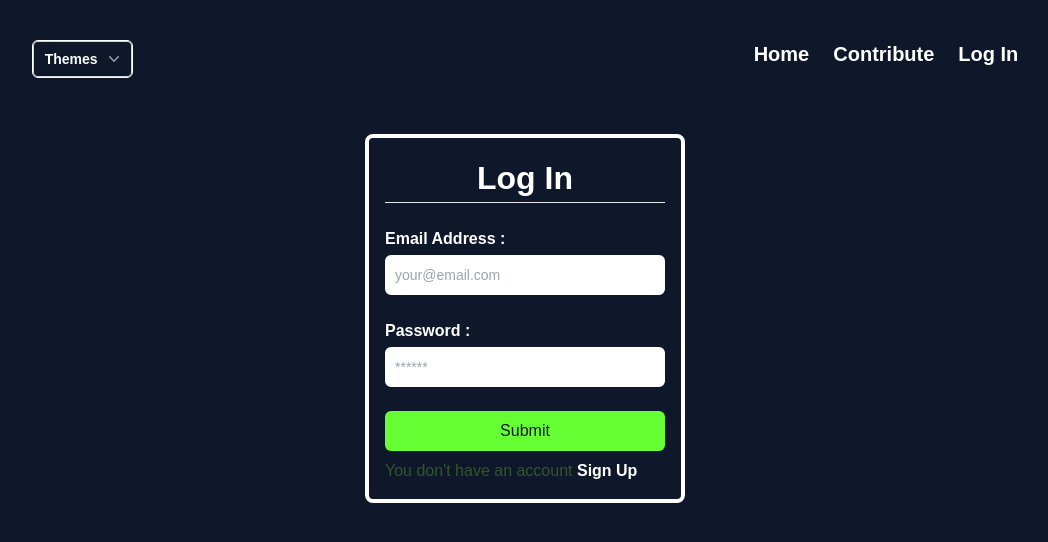
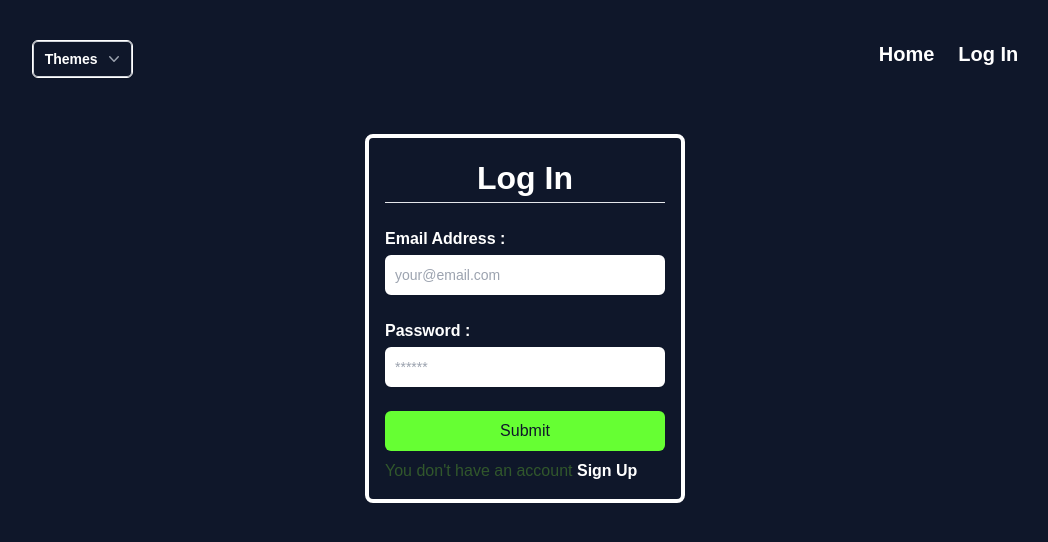
Before and after one commit to AbdelkrimElAyachi/fingerWorkout, a Vue app: page /login in a window 1280 px wide. Shown: the top 542 px of the page, without its empty margins (115-1163 px from the left). Built offline with nearby package versions, Linux system fonts and the light colour scheme; no server answers.

Commit message:
deleting unecessay things (env files, unused route and component)

```diff
--- a/src/components/layout/Header.vue
+++ b/src/components/layout/Header.vue
@@ -49,11 +49,6 @@ const authStore = useAuthStore();
                         <span class="link_text " >Home</span>
                     </RouterLink>
                 </li>
-                <li class="hover:text-primary hover:border-b-4 border-primary">
-                    <RouterLink to="/contribute">
-                        <span class="link_text" >Contribute</span>
-                    </RouterLink>
-                </li>
                 <li v-if="!authStore.isAuthenticated" class="hover:text-primary hover:border-b-4 border-primary">
                     <RouterLink to="/login">
                         <span class="link_text" >Log In</span>
--- a/src/routes.js
+++ b/src/routes.js
@@ -9,7 +9,6 @@ import ProfileView from "@/views/ProfileView.vue";
 const routes = [
   // dynamic segments start with a colon
   { path: '/', component: HomeView },
-  { path: '/contribute', component: ContributeView },
   { path: '/login', component: LoginView },
   { path: '/signup', component: SignupView},
   { path: '/profile', component: ProfileView},
```
Also changed, not shown: 2 other files (tests, documents, lock files or other folders).
